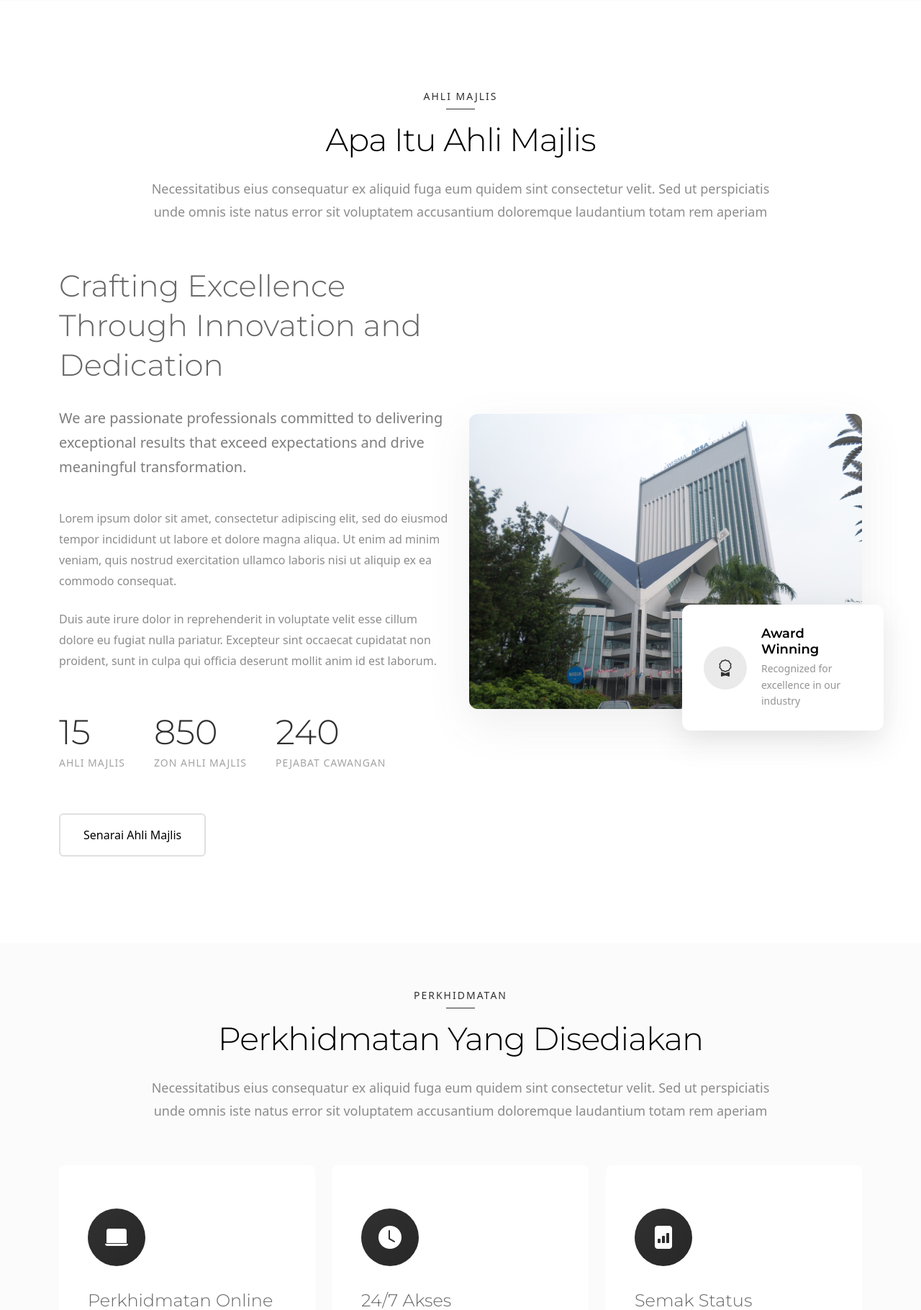
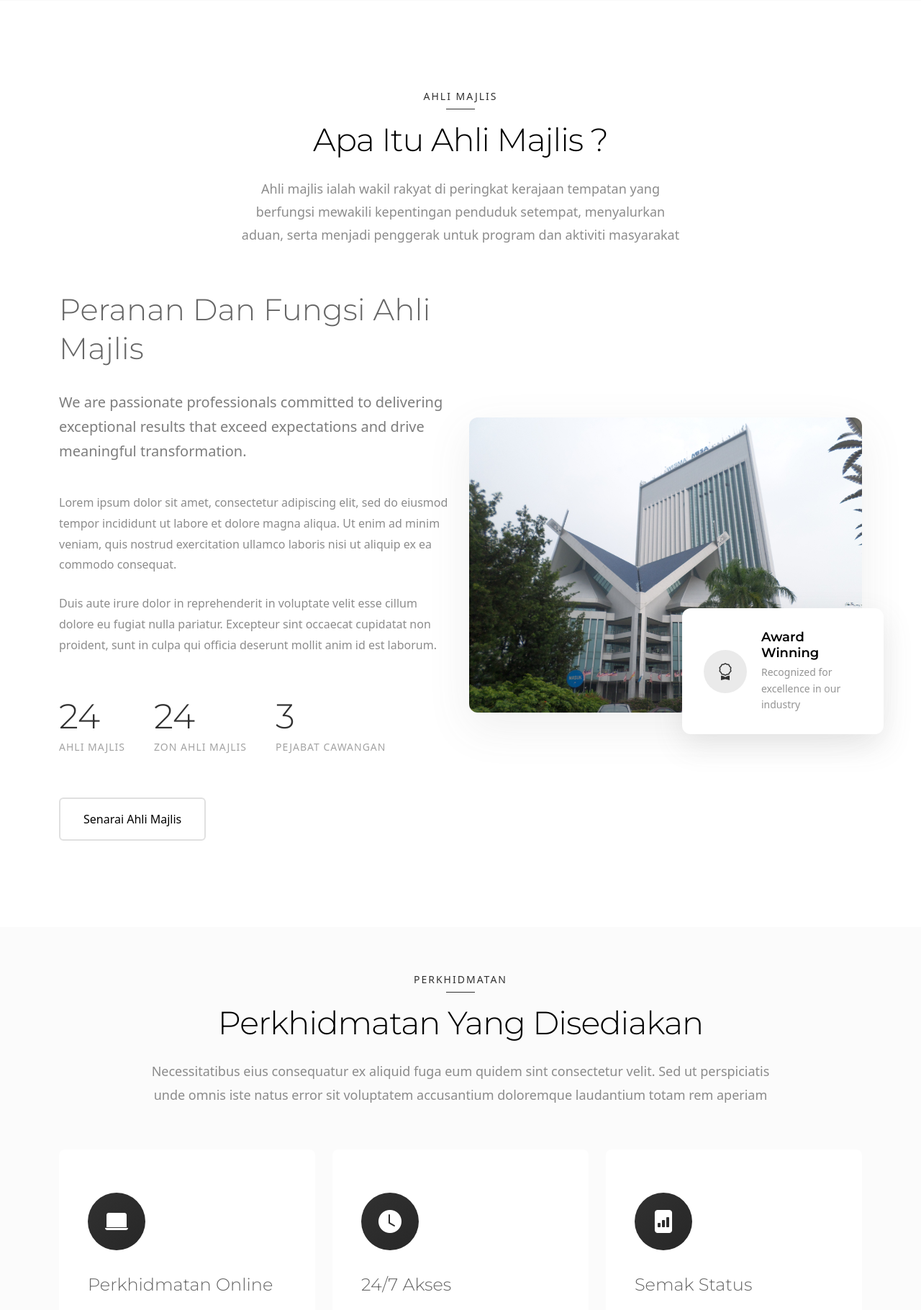
Before and after one commit to aimanzulbahari/MyKomuniti, a PHP site: page / in a window 1280 px wide. Shown: the part 812-2632 px from the top of the page at 72% size. Run offline with PHP 8.4, Linux system fonts and the light colour scheme.

Commit message:
add content

```diff
--- a/includes/portal-footer.php
+++ b/includes/portal-footer.php
@@ -27,8 +27,8 @@
             <div class="col-lg-2 col-6 footer-links">
                 <h4>Pautan Pantas</h4>
                 <ul>
-                    <li><a href="#">Utama</a></li>
-                    <li><a href="#">Ahli Majlis</a></li>
+                    <li><a href="mykomuniti/#hero">Utama</a></li>
+                    <li><a href="about">Ahli Majlis</a></li>
                     <li><a href="#">Perkhidmatan</a></li>
                     <li><a href="#">Info Sistem</a></li>
                     <li><a href="#">Terma & Syarat</a></li>
--- a/includes/portal-header.php
+++ b/includes/portal-header.php
@@ -37,7 +37,7 @@ $site_name = "MYMPP | UTAMA";
 
 <header id="header" class="header d-flex align-items-center fixed-top">
     <div class="container-fluid container-xl position-relative d-flex align-items-center justify-content-between">
-        <a href="index.html" class="logo d-flex align-items-center">
+        <a href="#hero" class="logo d-flex align-items-center">
             <!-- Uncomment the line below if you also wish to use an image logo -->
             <img src="assets/img/logo/mympp-logo.png" alt="logo-mympp">
             <!-- <h1 class="sitename">Axis</h1> -->
--- a/index.php
+++ b/index.php
@@ -1,4 +1,4 @@
-<?php include 'includes/portal-header.php';?>
+<?php include 'includes/portal-header.php'; ?>
 <!DOCTYPE html>
 <html lang="en">
 
@@ -68,9 +68,8 @@
             <!-- Section Title -->
             <div class="container section-title" data-aos="fade-up">
                 <span class="subtitle">Ahli Majlis</span>
-                <h2>Apa Itu Ahli Majlis</h2>
-                <p>Necessitatibus eius consequatur ex aliquid fuga eum quidem sint consectetur velit. Sed ut perspiciatis unde
-                    omnis iste natus error sit voluptatem accusantium doloremque laudantium totam rem aperiam</p>
+                <h2><?php echo ('Apa Itu Ahli Majlis ?') ?></h2>
+                <p><?php echo ('Ahli majlis ialah wakil rakyat di peringkat kerajaan tempatan yang berfungsi mewakili kepentingan penduduk setempat, menyalurkan aduan, serta menjadi penggerak untuk program dan aktiviti masyarakat') ?></p>
             </div><!-- End Section Title -->
 
             <div class="container" data-aos="fade-up" data-aos-delay="100">
@@ -78,7 +77,7 @@
                 <div class="row align-items-center">
                     <div class="col-lg-6" data-aos="fade-right" data-aos-delay="200">
                         <div class="content">
-                            <h2>Crafting Excellence Through Innovation and Dedication</h2>
+                            <h2><?php echo ('Peranan Dan Fungsi Ahli Majlis') ?></h2>
                             <p class="lead">We are passionate professionals committed to delivering exceptional results that exceed
                                 expectations and drive meaningful transformation.</p>
 
@@ -92,23 +91,23 @@
 
                             <div class="stats-row">
                                 <div class="stat-item">
-                                    <div class="stat-number purecounter" data-purecounter-start="0" data-purecounter-end="15"
+                                    <div class="stat-number purecounter" data-purecounter-start="0" data-purecounter-end="24"
                                         data-purecounter-duration="1"></div>
                                     <div class="stat-label">Ahli Majlis</div>
                                 </div>
                                 <div class="stat-item">
-                                    <div class="stat-number purecounter" data-purecounter-start="0" data-purecounter-end="850"
+                                    <div class="stat-number purecounter" data-purecounter-start="0" data-purecounter-end="24"
                                         data-purecounter-duration="1"></div>
                                     <div class="stat-label">Zon Ahli Majlis</div>
                                 </div>
                                 <div class="stat-item">
-                                    <div class="stat-number purecounter" data-purecounter-start="0" data-purecounter-end="240"
+                                    <div class="stat-number purecounter" data-purecounter-start="0" data-purecounter-end="3"
                                         data-purecounter-duration="1"></div>
                                     <div class="stat-label">Pejabat Cawangan</div>
                                 </div>
                             </div>
                             <div class="cta-section">
-                                <a href="pages/mpp-members.php"  class="btn-outline">Senarai Ahli Majlis</a>
+                                <a href="pages/mpp-members.php" class="btn-outline">Senarai Ahli Majlis</a>
                             </div>
                         </div>
                     </div>
```
